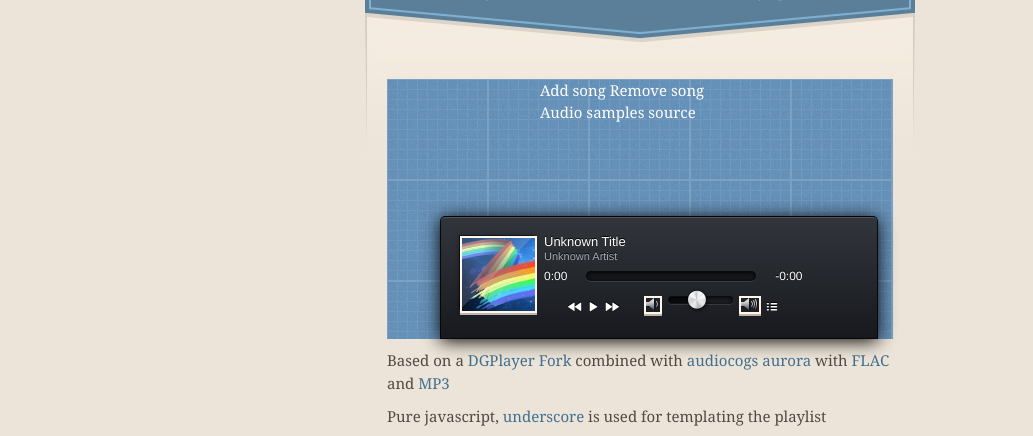
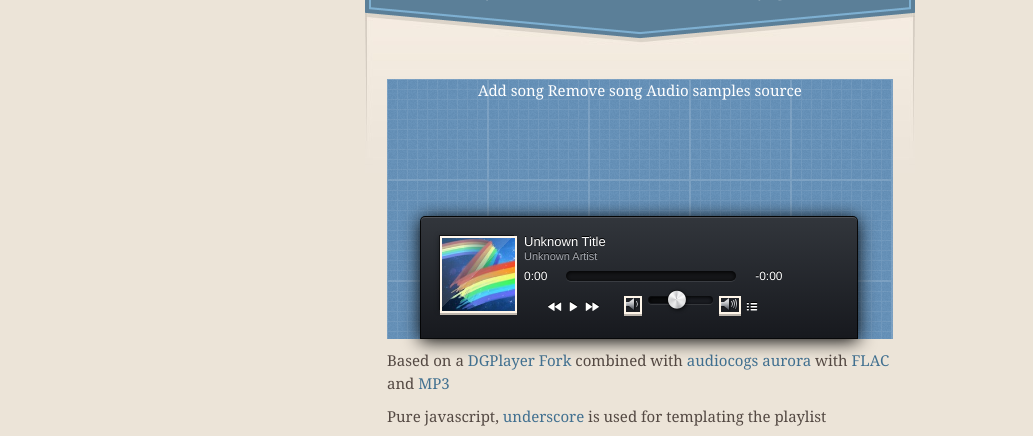
Before and after one commit to soyuka/audiocogs, a plain HTML site: page index.html in a window 1280 px wide. Shown: the part 172-608 px from the top of the page, without its empty margins (0-1033 px from the left). Drawn offline with nearby package versions, Linux system fonts and the light colour scheme; a script that the page names is missing.

Commit message:
Updated demo style

```diff
--- a/css/player.css
+++ b/css/player.css
@@ -34,7 +34,7 @@
     position: absolute;
     bottom: 0;
     left:50%;
-    margin-left: -200px;
+    margin-left: -220px;
     outline: none;
 }
 
--- a/index.html
+++ b/index.html
@@ -54,7 +54,7 @@
       <section id="main_content">
 
         <div id="demo" style="position:relative;background: url(img/bg.png);margin: 0 auto;width:100%;height:260px;">
-          <div style="width:200px;margin:20px auto;">
+          <div style="margin:20px auto;text-align:center;">
             <a href="#" style="color:white;" class="add-song">Add song</a>
             <a href="#" style="color:white;" class="remove-song">Remove song</a>
             <a style="color:white;" href="http://www.eclassical.com/pages/24-bit-faq.html">Audio samples source</a>
```
